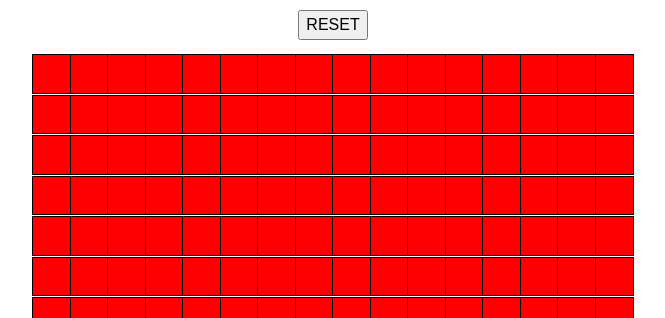
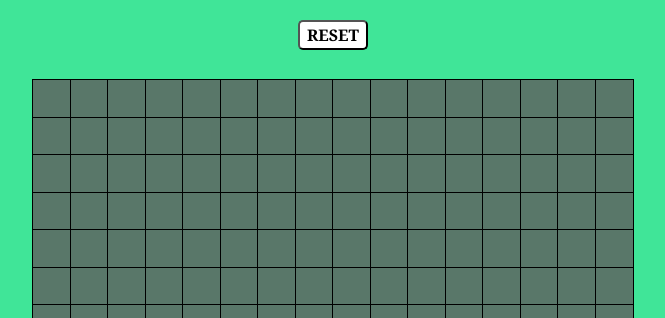
Before and after one commit to Jaharri/etch-a-sketch, a plain HTML site: page index.html in a window 1280 px wide. Shown: the top 318 px of the page, without its empty margins (307-972 px from the left). Drawn offline with Linux system fonts and the light colour scheme.

Commit message:
Fixed blank spaces. Updated Style.

```diff
--- a/js/etchasketch.js
+++ b/js/etchasketch.js
@@ -12,6 +12,7 @@ function draw(){
 
 function checkNumber(){
 	while (Math.sqrt(blockcount) > 45){
+			alert("That number is not between 1 and 45.");
 			blockcount = Math.pow(prompt("Please select a number between 1 and 45."), 2);
 	}
 }
--- a/style.css
+++ b/style.css
@@ -2,19 +2,19 @@
 	margin:0;
 	padding:0;
 	font-size:100%;
-	line-height:1.5;
+	background-color: #40e598;
 }
 
 .wrapper {
 	width: 600px;
 	height: 600px;
-	margin: 5px auto;
+	margin: 20px auto;
 	background-color: #fff;
-	line-height: 100%;
 }
 
 #buttonwrapper {
 	text-align: center;
+	margin: 10px;
 }
 
 #reset {
@@ -22,19 +22,24 @@
 	width: 70px;
 	height: 30px;
 	position: relative;
+	background-color: #fff;
+	color: #000;
+	font-weight: bolder;
+	font-family: georgia;
+	border-radius: 5px;
 }
 
 .block {
 	width: 37.5px;
 	height: 37.5px;
-	background-color: #ff0000;
-	display: inline-block;
+	background-color: #597769;
+	float: left;
 	outline: 1px solid #000;
-	margin: 0px auto;
+	margin: 0px;
 }
 
 
 
 .drawn {
-	background-color: #0000ff;
+	background-color: #036637;
 }
```
